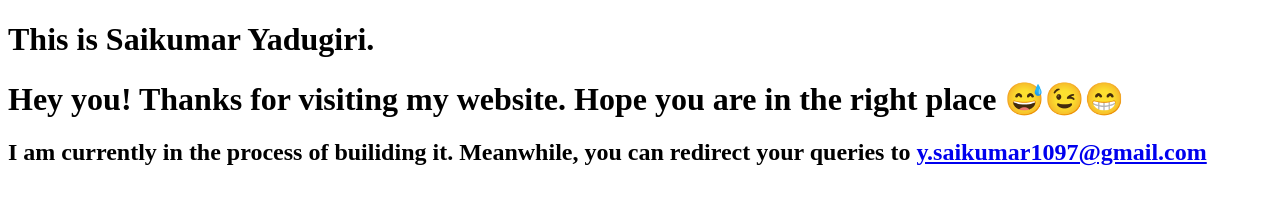
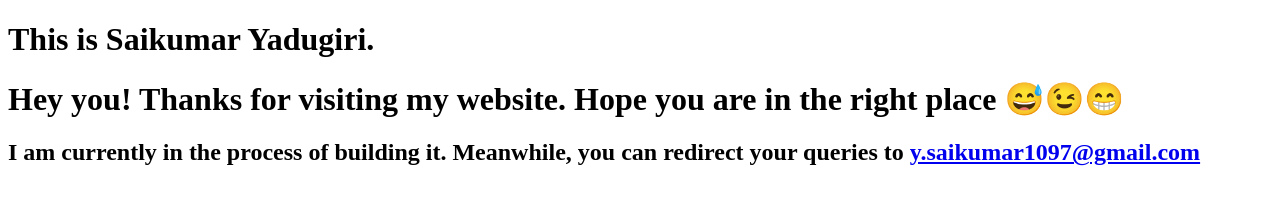
Before and after one commit to saikumarysk/saikumarysk.github.io, a plain HTML site: page index.html in a window 1280 px wide. Drawn offline with Linux system fonts and the light colour scheme.

Commit message:
Correcting spelling mistake

```diff
--- a/index.html
+++ b/index.html
@@ -8,7 +8,7 @@
 <h1>This is Saikumar Yadugiri.</h1>
 
 <h1>Hey you! Thanks for visiting my website. Hope you are in the right place &#128517;&#128521;&#128513;</h1>
-<h2>I am currently in the process of builiding it. Meanwhile, you can redirect your queries to <a href="mailto:y.saikumar1097@gmail.com">y.saikumar1097@gmail.com</a></h2>
+<h2>I am currently in the process of building it. Meanwhile, you can redirect your queries to <a href="mailto:y.saikumar1097@gmail.com">y.saikumar1097@gmail.com</a></h2>
 
 </body>
 </html>
```
